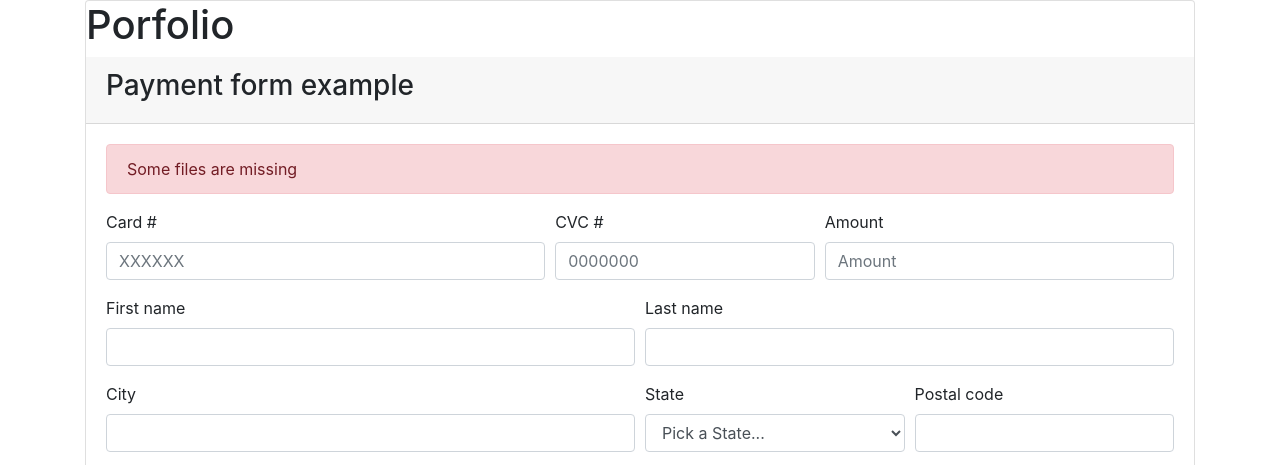
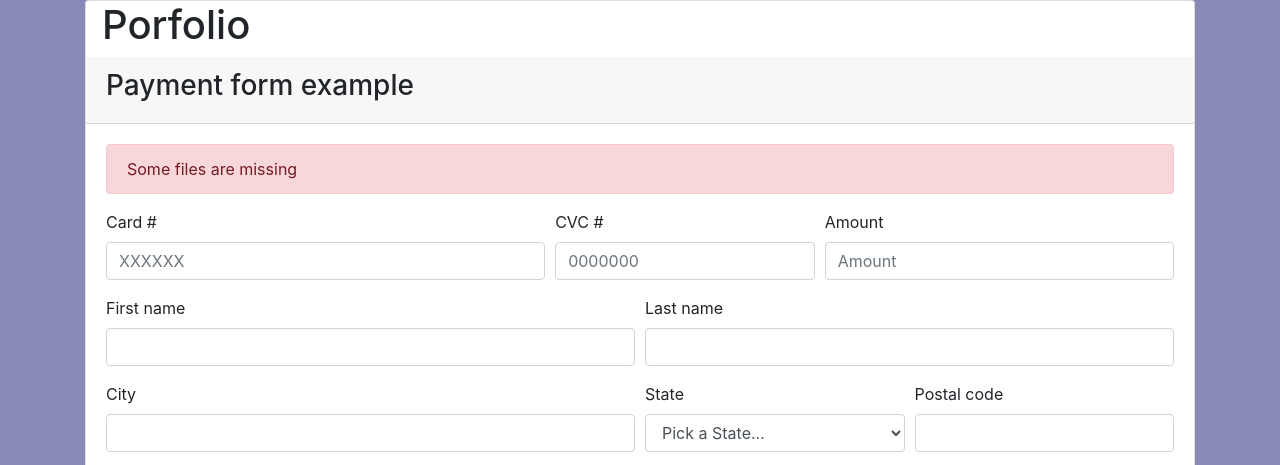
Before and after one commit to javieraizq88/CreateAHTMLForm, a plain HTML site: page index.html in a window 1280 px wide. Shown: the top 465 px of the page. Drawn offline with nearby package versions, Linux system fonts and the light colour scheme.

Commit message:
cambie color background y mt-3 del h1

```diff
--- a/index.html
+++ b/index.html
@@ -17,7 +17,7 @@
         <div class="col">
             <form>
                 <div class="card">
-                    <h1>Porfolio</h1>
+                    <h1 class="ml-3">Porfolio</h1>
                         <div class="card-header">
                             <h3>Payment form example</h3>
                         </div>
--- a/style.css
+++ b/style.css
@@ -0,0 +1,4 @@
+body{
+    background-color: rgb(137, 137, 182)
+    ;
+}
```
